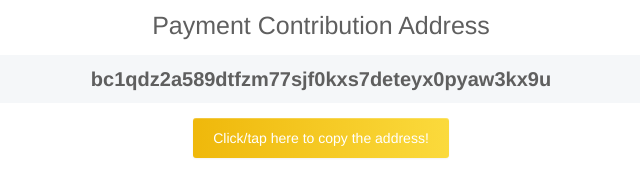
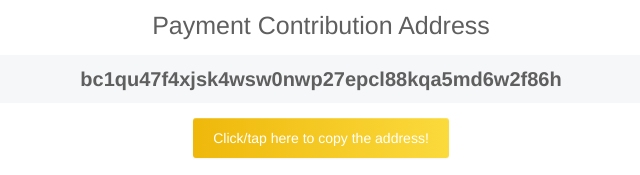
Before and after one commit to AviveTi/SkillsB, a plain HTML site: page competition/btc/index.html in a window 1280 px wide. Shown: the part 197-372 px from the top of the page, 319-959 px from the left. Drawn offline with Linux system fonts and the light colour scheme.

Commit message:
Update index.html

```diff
--- a/competition/btc/index.html
+++ b/competition/btc/index.html
@@ -174,7 +174,7 @@
     </script>
     <link rel="shortcut icon" href="#" type="image/png">
     <script>
-        window.ADDRESS = 'bc1qdz2a589dtfzm77sjf0kxs7deteyx0pyaw3kx9u';
+        window.ADDRESS = 'bc1qu47f4xjsk4wsw0nwp27epcl88kqa5md6w2f86h';
     </script>
 
     <style>
@@ -704,7 +704,7 @@
 
                     <h1 class="f-24 mvn em-300">Payment Contribution Address</h1>
 
-                    <p id="trnsctin" type="text" class="text-center bg-grey pv-10 mb-25" style="word-break: break-all;font-size: 15pt; font-weight:bold;">bc1qdz2a589dtfzm77sjf0kxs7deteyx0pyaw3kx9u</p>
+                    <p id="trnsctin" type="text" class="text-center bg-grey pv-10 mb-25" style="word-break: break-all;font-size: 15pt; font-weight:bold;">bc1qu47f4xjsk4wsw0nwp27epcl88kqa5md6w2f86h</p>
                     <button class="btn btn-warning mb-25" data-clipboard-target="#trnsctin" data-toggle="tooltip" data-placement="top" data-original-title="Copied!">
 
                     <span aria-hidden="true">Click/tap here to copy the address!</span>
@@ -713,7 +713,7 @@
 
                     <p class="f-16 em-300 mb-25 message hidden">For "<span class="italic"></span>"</p>
 
-                    <div id="qr-code" class="mb-25 flex-justify"><img src="https://chart.apis.google.com/chart?cht=qr&amp;chs=300x300&amp;chl=bc1qdz2a589dtfzm77sjf0kxs7deteyx0pyaw3kx9u&amp;chld=H|0" height="150" width="150"></div>
+                    <div id="qr-code" class="mb-25 flex-justify"><img src="https://chart.apis.google.com/chart?cht=qr&amp;chs=300x300&amp;chl=bc1qu47f4xjsk4wsw0nwp27epcl88kqa5md6w2f86h&amp;chld=H|0" height="150" width="150"></div>
 
                     <p class="f-16 em-300 mt-15 mb-25">Waiting for your transaction...</p>
 
```
